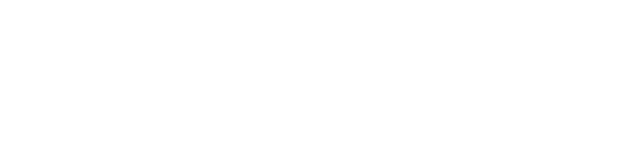
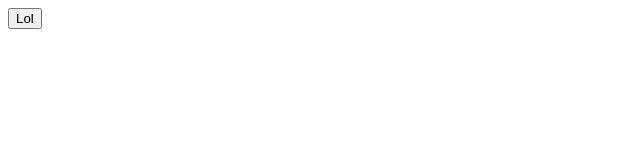
Before and after one commit to martin-sainos-demian/5IV10MartinSainosDemian, a plain HTML site: page tareaViggenere/index.html in a window 1280 px wide. Shown: the full height of the page, 0-640 px from the left. Drawn offline with Linux system fonts and the light colour scheme.

Commit message:
boton css

```diff
--- /dev/null
+++ b/tareaViggenere/css/style.css
@@ -0,0 +1,4 @@
+
+button{
+    color: '#0effff';
+}
--- a/tareaViggenere/index.html
+++ b/tareaViggenere/index.html
@@ -7,6 +7,6 @@
     <title>cesar y viggenere</title>
 </head>
 <body>
-
+    <button>Lol</button>
 </body>
 </html>
```
